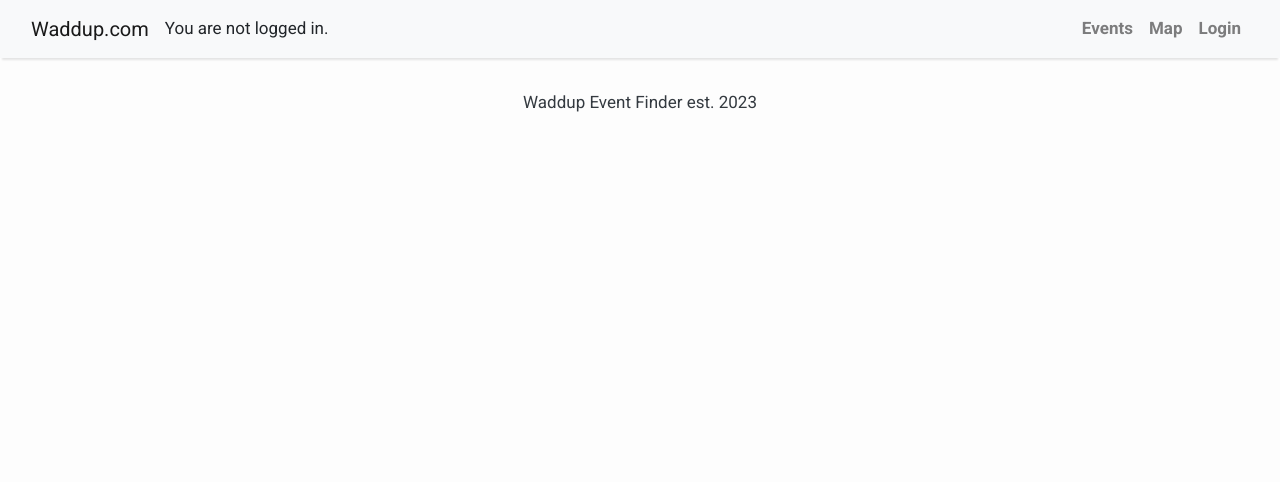
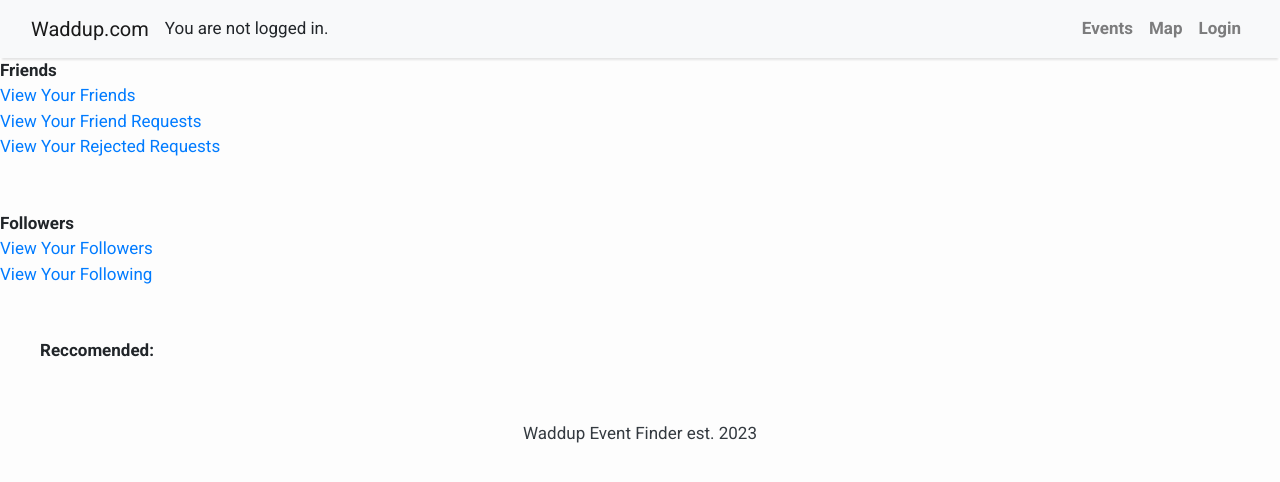
Before and after one commit to ahadjidi/Waddup, a Django app: template friendship/templates/friendship/user_actions.html in a window 1280 px wide. Shown: the top 482 px of the page. Run offline with Django 4.2, Linux system fonts and the light colour scheme; the template is opened without the code that fills it, so the values that code supplies are empty; parts of the project's set-up code (start-up, migrations or seed data) failed here and were passed over; some libraries are stand-ins or nearby versions.

Commit message:
austin push, friends/followers buttons off of newest branch

```diff
--- a/friendship/templates/friendship/follow/add.html
+++ b/friendship/templates/friendship/follow/add.html
@@ -1,3 +1,8 @@
+<a href="{% url 'friendship_view_users'%}"> Return </a>
+<br>
+<br>
+<br>
+
 {% if not followee_username == request.user.username %}
 {% if errors %}<p>{{ errors|join:", " }}</p>{% endif %}
 <form method="post">
--- a/friendship/templates/friendship/follow/followers_list.html
+++ b/friendship/templates/friendship/follow/followers_list.html
@@ -1,5 +1,9 @@
 {% block content %}
 {% load friendshiptags %}
+
+<a href="{% url 'friendship_view_users'%}"> Return </a>
+<br>
+
 <h1>Followers</h1>
 {% get_by_name friendship_context_object_name as var %}
 {% followers var %}
--- a/friendship/templates/friendship/follow/following_list.html
+++ b/friendship/templates/friendship/follow/following_list.html
@@ -1,4 +1,8 @@
 {% block content %}
+
+<a href="{% url 'friendship_view_users'%}"> Return </a>
+<br>
+
 {% load friendshiptags %}
 <h1>Following</h1>
 {% get_by_name friendship_context_object_name as var %}
--- a/friendship/templates/friendship/friend/add.html
+++ b/friendship/templates/friendship/friend/add.html
@@ -1,6 +1,11 @@
 {% extends "_base.html" %}
 
 {% block content %}
+
+<a href="{% url 'friendship_view_users'%}"> Return </a>
+<br>
+<br>
+
 {% if not to_username == request.user.username %}
 {% if errors %}<p>{{ errors|join:", " }}</p>{% endif %}
 <form method="post">
--- a/friendship/templates/friendship/friend/requests_list.html
+++ b/friendship/templates/friendship/friend/requests_list.html
@@ -1,6 +1,9 @@
 {% extends "_base.html" %}
 
 {% block content %}
+
+<a href="{% url 'friendship_view_users'%}"> Return </a>
+<br>
 
 <ul>
 {% for friendship_request in requests %}
--- a/friendship/templates/friendship/friend/user_list.html
+++ b/friendship/templates/friendship/friend/user_list.html
@@ -1,6 +1,9 @@
 {% extends "_base.html" %}
 
 {% block content %}
+
+
+
 {% load friendshiptags %}
 <h1>Your Friends</h1>
 {% get_by_name friendship_context_object_name as var %}
--- a/friendship/templates/friendship/templatetags/friend_requests.html
+++ b/friendship/templates/friendship/templatetags/friend_requests.html
@@ -1,4 +1,8 @@
 <ul>
+
+    <a href="{% url 'friendship_view_users'%}"> Return </a>
+    <br>
+
     {% for friend_request in friend_requests %}
         <li>{{ friend_request }}</li>
     {% endfor %}
--- a/friendship/templates/friendship/templatetags/friends.html
+++ b/friendship/templates/friendship/templatetags/friends.html
@@ -1,4 +1,9 @@
 <ul>
+
+<a href="{% url 'friendship_view_users'%}"> Return </a>
+<br>
+
+
 {% for f in friends %}
    {% if f.first_name or f.last_name %}
    <li>{{ f.username }} ({{ f.first_name }} {{ f.last_name }})</li>
--- a/friendship/templates/friendship/user_actions.html
+++ b/friendship/templates/friendship/user_actions.html
@@ -1,13 +1,58 @@
 {% extends "_base.html" %}
 
 {% block content %}
+
+
+
+<b>Friends</b>
+
+<br>
+
+<a href="{% url 'friendship_view_friends' user.username %}"> View Your Friends </a>
+
+<br>
+
+
+
+<a href="{% url 'friendship_request_list' %}"> View Your Friend Requests </a>
+<br>
+
+<a href="{% url 'friendship_requests_rejected' %}"> View Your Rejected Requests </a>
+<br>
+<br>
+<br>
+
+<b>Followers</b>
+
+<br>
+
+<a href="{% url 'friendship_followers' user.username %}"> View Your Followers </a>
+<br>
+<a href="{% url 'friendship_following' user.username %}"> View Your Following </a>
+<br>
+<br>
+<br>
+
 <ul>
-{% for list_user in users %}
-    <li>
-        {% if user %}
-            {{ list_user.username }} | <a href="{% url 'friendship_add_friend' list_user.username %}">add as friend</a> | <a href="{% url 'follower_add' list_user.username %}">follow user</a>
+    <b>Reccomended:</b>
+    {% for list_user in users %}
+        <li>
+            {% if user %}
+                {{ list_user.username }} | <a href="{% url 'friendship_add_friend' list_user.username %}">add as friend</a> |
+                <a href="{% url 'follower_add' list_user.username %}">follow user</a>
+
         {% endif %}
     </li>
 {% endfor %}
+
+<br><br>
+
+
+
+
+
+
+
+
 </ul>
 {% endblock %}
--- a/templates/_base.html
+++ b/templates/_base.html
@@ -64,7 +64,7 @@
                             <a class="nav-link text-black font-weight-bold" href="{% url 'create_event' %}">Create Event</a>
                         </li>
                         <li class="nav-item text-black">
-                            <a class="nav-link text-black font-weight-bold" href="{% url 'friendship_view_users' %}">Add Friends</a>
+                            <a class="nav-link text-black font-weight-bold" href="{% url 'friendship_view_users' %}"> Friends </a>
                         </li>
                          {% endif %}
                         <li class="nav-item text-black">
--- a/templates/friends.html
+++ b/templates/friends.html
@@ -2,6 +2,9 @@
 <!-- Extends template tag tells Django to inherit from base.html template,
     Then, we simply fill the contents blocks of base template with content
 -->
+
+<a href="{% url 'friendship_view_users'%}"> Return </a>
+<br>
 
 {% block content %}
 
```
Also changed, not shown: templates/events.html (+24 -4 lines), db.sqlite3, friendship/templates/friendship/friend/request.html (line endings or trailing spaces).
